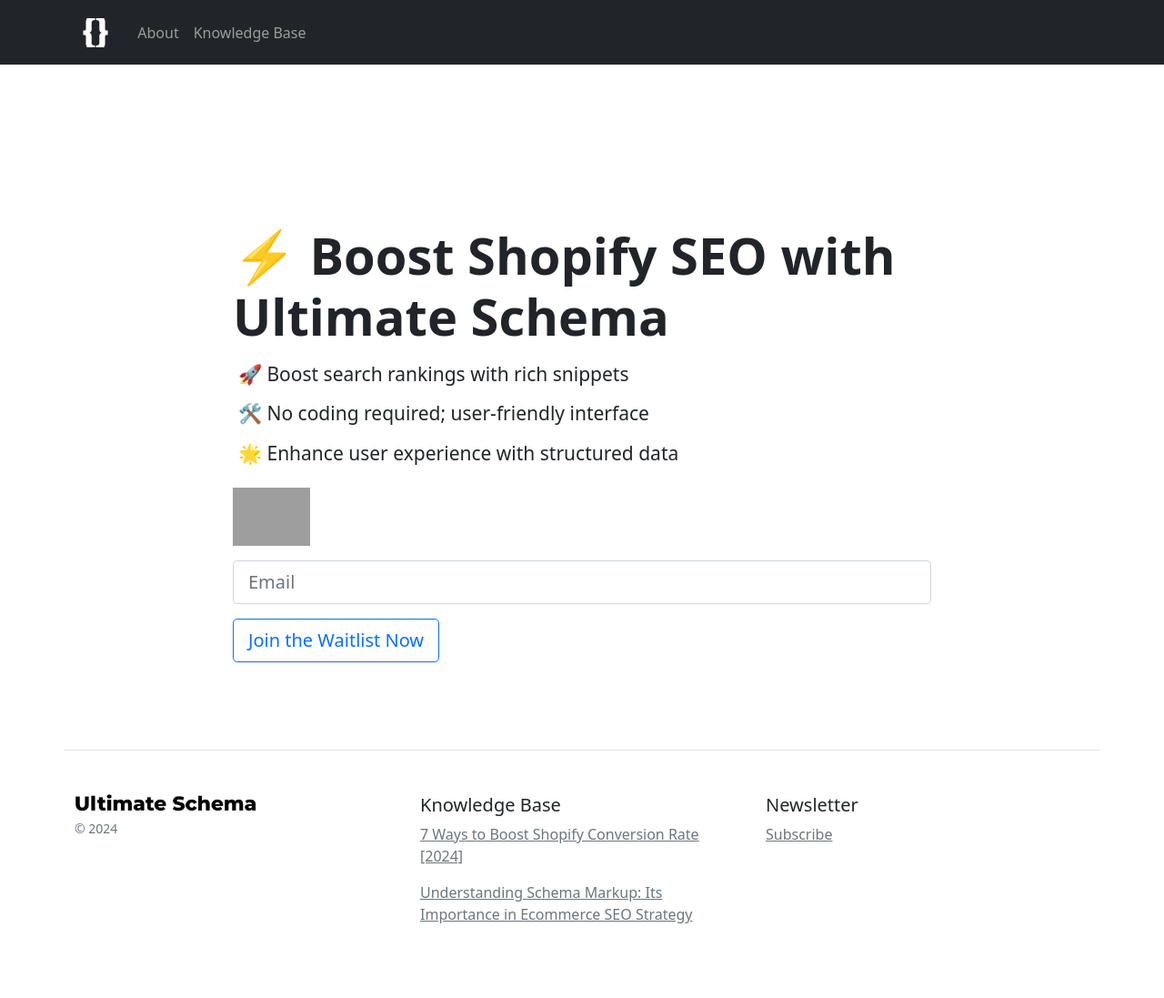
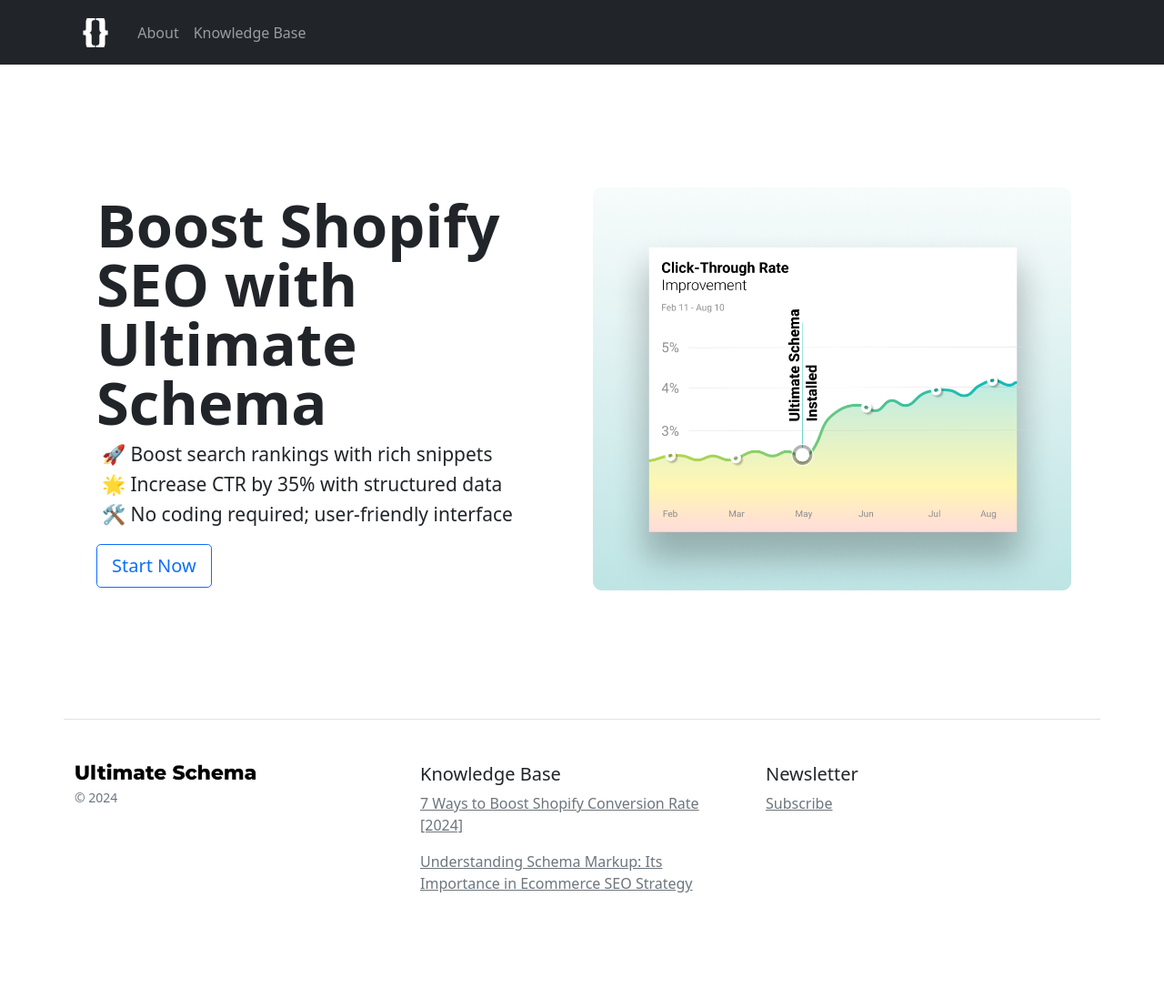
Before and after one commit to ultimateschema/ultimateschema.github.io, a Jekyll site: the page built from index.html, in a window 1280 px wide. Shown: the whole page at 91% size. Built offline with Jekyll 4.4.1, drawn with Linux system fonts in a browser that asks for light colours; after the commit the page ends 1063 px from its top, so only the background shows below that; grey boxes are pictures that could not be loaded.

Commit message:
changed the landing page added hero

```diff
--- a/index.html
+++ b/index.html
@@ -1,39 +1,42 @@
 ---
 layout: home
-title: Launching Soon
+title: Boost Shopify SEO
 ---
 {% include index-nav.html %}
-<div class="cover-container d-flex h-100 p-3 mx-auto flex-column" style="max-width: 50em;">
 
 
-    <header class="masthead mb-auto" style="margin-top: 10rem;">
-    </header>
-
+<div class="container " style= "padding: 8rem 2rem 4rem; width: 100%; align-items:center;">
+    <div class="row justify-content-center" style="align-items:center;">
+        <div class="col-lg-6 h-100 p-3 mx-auto flex-column" style="max-width: 60em; align-items:center;">
             <main role="main" class="inner cover">
-        <h1 color="black" style="font-size: 56px; font-weight: bold; font-family: system-ui, -apple-system, BlinkMacSystemFont, 'Segoe UI', Roboto, Oxygen, Ubuntu, Cantarell, 'Open Sans', 'Helvetica Neue', sans-serif;"> <b>⚡ Boost Shopify SEO with Ultimate Schema </b></h1>
+                <h1 color="black" style="font-size: 65px; letter-spacing:0px; line-height: 1; font-weight: bold; font-family: system-ui, -apple-system, BlinkMacSystemFont, 'Segoe UI', Roboto, Oxygen, Ubuntu, Cantarell, 'Open Sans', 'Helvetica Neue', sans-serif;"> <b>Boost Shopify SEO with Ultimate Schema </b></h1>
                 <!-- <p class="lead">Ultimate Schema helps Shopify merchants easily add the latest schema markups like product, breadcrumb, and FAQ to their sites. Improve your store's SEO, visibility, and user experience without any coding </p> -->
-        <ul style="list-style-type: none;padding-left: 0px;">
+                <ul style="list-style-type: none;padding-left: 0px; line-height: 1;">
                     <li class="lead" style="padding:6px">🚀 Boost search rankings with rich snippets</li>
+                    <li class="lead" style="padding:6px">🌟 Increase CTR by 35% with structured data</li>
                     <li class="lead" style="padding:6px">🛠️ No coding required; user-friendly interface</li>
-            <li class="lead" style="padding:6px">🌟 Enhance user experience with structured data</li>
                   </ul>
-        <a href="{{ 'https://apps.shopify.com/ultimate-schema' | absolute_url }}">
+                  <button class="btn btn-outline-primary btn-lg" type="submit">Start Now</button>
+                <!-- <a href="{{ 'https://apps.shopify.com/ultimate-schema' | absolute_url }}">
                     <img src="/assets/images/Shopify-App-Store-Badge-Final-Black.png" alt="" height="64"
                        >
-        </a>
+                </a> -->
                 <!-- <p class="lead">Subscribe to newsletter and get notified when Listinglabs is launched.</p> -->
-        <p class="lead">
+                <!-- <p class="lead">
                 <form method="post" action="https://sendfox.com/form/3qwqdv/m5284z" class="sendfox-form" id="m5284z" data-async="true" data-recaptcha="false">
                     <p><input class="form-control form-control-lg " type="email" id="sendfox_form_email" placeholder="Email" name="email" required /></p>
 
-            <!-- no botz please -->
+                   no botz please
                     <div style="position: absolute; left: -5000px;" aria-hidden="true"><input type="text" name="a_password" tabindex="-1" value="" autocomplete="off" /></div>
                     <p><button class="btn btn-outline-primary btn-lg" type="submit">Join the Waitlist Now</button></p>
                     </form>
 
-        </p>
+                </p> -->
             </main>
-
+        </div>
+        <div class="col-lg-6"  >
+            <img src="/assets/images/CTR_increase.webp" alt="Junip UI" style="max-width: 100%; height: auto;"  >
+        </div>
 
     </div>
-<script src="https://sendfox.com/js/form.js"></script>
+</div>
```
Lines whose indentation alone changed are shown as unchanged.
